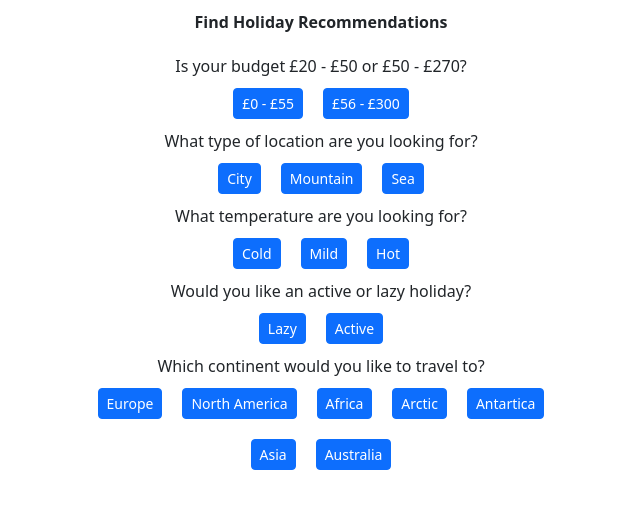
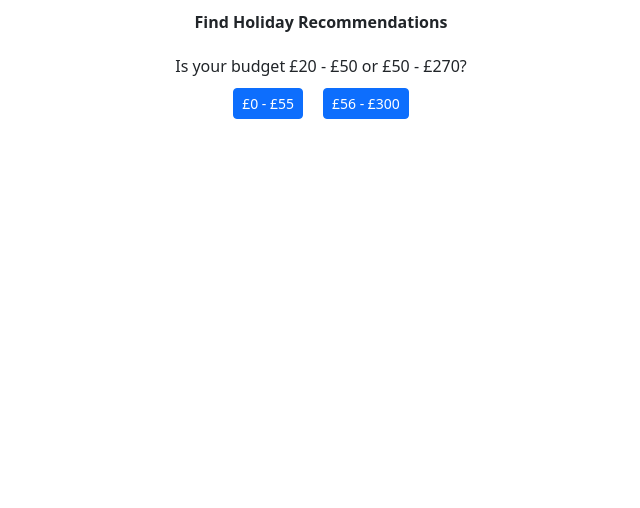
Before and after one commit to RiyadBK/Holiday.Chat.Agent, an Angular app: page / in a window 1280 px wide. Shown: the top 508 px of the page, without its empty margins (319-959 px from the left). Built offline with nearby package versions, Linux system fonts and the light colour scheme.

Commit message:
Show one question at a time

```diff
--- a/src/app/chat/chat.component.html
+++ b/src/app/chat/chat.component.html
@@ -4,71 +4,72 @@
 
         <div class="title">Find Holiday Recommendations</div>
 
-        <div>
+        <div *ngIf="this.questionNumber == 1">
             <div>Is your budget £20 - £50 or £50 - £270?</div>
             <button type="button" class="btn btn-primary btn-sm"
-                (click)="removeSelected([19, 20, 0, 5, 16, 7, 11, 18, 4, 8, 15], 'budget')">£0 - £55</button>
+                (click)="removeSelected([19, 20, 0, 5, 16, 7, 11, 18, 4, 8, 15], 'budget'); incrementQuestion();">£0 -
+                £55</button>
             <button type="button" class="btn btn-primary btn-sm"
-                (click)="removeSelected([9, 13, 12, 3, 6, 2, 17, 1, 10, 14], 'budget')">£56 - £300</button>
+                (click)="removeSelected([9, 13, 12, 3, 6, 2, 17, 1, 10, 14], 'budget'); incrementQuestion();">£56 -
+                £300</button>
         </div>
 
-        <div>
+        <div *ngIf="this.questionNumber == 2">
             <div>What type of location are you looking for?</div>
             <button type="button" class="btn btn-primary btn-sm"
-                (click)="removeSelected([0, 2, 3, 4, 5, 7, 8, 9, 11, 13, 15, 16, 19, 20], 'terrain')">City</button>
+                (click)="removeSelected([0, 2, 3, 4, 5, 7, 8, 9, 11, 13, 15, 16, 19, 20], 'terrain'); incrementQuestion();">City</button>
             <button type="button" class="btn btn-primary btn-sm"
-                (click)="removeSelected([1, 2, 4, 5, 6, 7, 9, 10, 11, 12, 14, 15, 17, 18], 'terrain')">Mountain</button>
+                (click)="removeSelected([1, 2, 4, 5, 6, 7, 9, 10, 11, 12, 13, 15, 17, 18], 'terrain'); incrementQuestion();">Mountain</button>
             <button type="button" class="btn btn-primary btn-sm"
-                (click)="removeSelected([0, 1, 3, 6, 8, 10, 12, 13, 14, 16, 17, 18, 19, 20], 'terrain')">Sea</button>
+                (click)="removeSelected([0, 1, 3, 6, 8, 10, 12, 13, 14, 16, 17, 18, 19, 20], 'terrain'); incrementQuestion();">Sea</button>
         </div>
 
-        <div>
+        <div *ngIf="this.questionNumber == 3">
             <div>What temperature are you looking for?</div>
             <button type="button" class="btn btn-primary btn-sm"
-                (click)="removeSelected([0, 1, 2, 4, 5, 6, 7, 8, 9, 10, 11, 12, 13, 14, 15, 16, 17, 18], 'temp')">Cold</button>
+                (click)="removeSelected([0, 1, 2, 4, 5, 6, 7, 8, 9, 10, 11, 12, 13, 14, 15, 16, 17, 18], 'temp'); incrementQuestion();">Cold</button>
             <button type="button" class="btn btn-primary btn-sm"
-                (click)="removeSelected([3, 4, 8, 15, 19, 20], 'temp')">Mild</button>
+                (click)="removeSelected([3, 4, 8, 15, 19, 20], 'temp'); incrementQuestion();">Mild</button>
             <button type="button" class="btn btn-primary btn-sm"
-                (click)="removeSelected([0, 1, 2, 3, 5, 6, 7, 9, 10, 11, 12, 13, 14, 16, 17, 18, 19, 20], 'temp')">Hot</button>
+                (click)="removeSelected([0, 1, 2, 3, 5, 6, 7, 9, 10, 11, 12, 13, 14, 16, 17, 18, 19, 20], 'temp'); incrementQuestion();">Hot</button>
         </div>
 
-        <div>
+        <div *ngIf="this.questionNumber == 4">
             <div>Would you like an active or lazy holiday?</div>
             <button type="button" class="btn btn-primary btn-sm"
-                (click)="removeSelected([0, 2, 6, 7, 8, 9, 10, 11, 13, 16, 18, 19, 20], 'activelazy')">Lazy</button>
+                (click)="removeSelected([0, 2, 6, 7, 8, 9, 10, 11, 13, 16, 18, 19, 20], 'activelazy'); incrementQuestion();">Lazy</button>
             <button type="button" class="btn btn-primary btn-sm"
-                (click)="removeSelected([1, 3, 4, 5, 12, 14, 15, 17], 'activelazy')">Active</button>
+                (click)="removeSelected([1, 3, 4, 5, 12, 14, 15, 17], 'activelazy'); incrementQuestion();">Active</button>
         </div>
 
-        <div>
+        <div *ngIf="this.questionNumber == 5">
             <div>Which continent would you like to travel to?</div>
             <button type="button" class="btn btn-primary btn-sm"
-                (click)="removeSelected([0, 1, 3, 4, 5, 7, 8, 9, 10, 13, 15, 16, 17, 18, 19, 20], 'continent')">Europe</button>
+                (click)="removeSelected([0, 1, 3, 4, 5, 7, 8, 9, 10, 13, 15, 16, 17, 18, 19, 20], 'continent'); incrementQuestion();">Europe</button>
             <button type="button" class="btn btn-primary btn-sm"
-                (click)="removeSelected([0, 2, 3, 4, 5, 6, 7, 8, 9, 11, 12, 13, 14, 15, 16, 18, 19, 20], 'continent')">North
+                (click)="removeSelected([0, 2, 3, 4, 5, 6, 7, 8, 9, 11, 12, 13, 14, 15, 16, 18, 19, 20], 'continent'); incrementQuestion();">North
                 America</button>
             <button type="button" class="btn btn-primary btn-sm"
-                (click)="removeSelected([0, 1, 2, 4, 6, 8, 9, 10, 11, 12, 13, 14, 15, 16, 17, 18, 19, 20], 'continent')">Africa</button>
+                (click)="removeSelected([0, 1, 2, 4, 6, 8, 9, 10, 11, 12, 13, 14, 15, 16, 17, 18, 19, 20], 'continent'); incrementQuestion();">Africa</button>
             <button type="button" class="btn btn-primary btn-sm"
-                (click)="removeSelected([0, 1, 2, 3, 4, 5, 6, 7, 8, 9, 10, 11, 12, 13, 14, 15, 16, 17, 18, 19], 'continent')">Arctic</button>
+                (click)="removeSelected([0, 1, 2, 3, 4, 5, 6, 7, 8, 9, 10, 11, 12, 13, 14, 15, 16, 17, 18, 19], 'continent'); incrementQuestion();">Arctic</button>
             <button type="button" class="btn btn-primary btn-sm"
-                (click)="removeSelected([0, 1, 2, 3, 4, 5, 6, 7, 8, 9, 10, 11, 12, 13, 14, 15, 16, 17, 18, 20], 'continent')">Antartica</button>
+                (click)="removeSelected([0, 1, 2, 3, 4, 5, 6, 7, 8, 9, 10, 11, 12, 13, 14, 15, 16, 17, 18, 20], 'continent'); incrementQuestion();">Antartica</button>
             <button type="button" class="btn btn-primary btn-sm"
-                (click)="removeSelected([1, 2, 3, 4, 5, 6, 7, 9, 10, 11, 12, 14, 16, 17, 19, 20], 'continent')">Asia</button>
+                (click)="removeSelected([1, 2, 3, 4, 5, 6, 7, 9, 10, 11, 12, 14, 16, 17, 19, 20], 'continent'); incrementQuestion();">Asia</button>
             <button type="button" class="btn btn-primary btn-sm"
-                (click)="removeSelected([0, 1, 2, 3, 5, 6, 7, 8, 10, 11, 12, 13, 14, 15, 17, 18, 19, 20], 'continent')">Australia</button>
+                (click)="removeSelected([0, 1, 2, 3, 5, 6, 7, 8, 10, 11, 12, 13, 14, 15, 17, 18, 19, 20], 'continent'); incrementQuestion();">Australia</button>
         </div>
 
     </div>
 
-    <div *ngIf="this.newList.length <= 3">
+    <div *ngIf="this.questionNumber == 6 || this.newList.length <= 3">
         <div class="title">Your Holiday Recommendations</div>
         <li *ngFor="let holidayRecommendation of newList">
             <span>{{holidayRecommendation.name}}</span>
         </li>
-
-        <button type="button" class="btn btn-primary btn-sm" (click)="reloadPage()">Try again?</button>
-
+        <div *ngIf="this.newList.length == 0">No holiday recommendations found, please try again</div>
+        <button type="button" class="btn btn-primary btn-sm" (click)="reloadPage()">Try again</button>
     </div>
 
 </div>
--- a/src/app/chat/chat.component.ts
+++ b/src/app/chat/chat.component.ts
@@ -32,14 +32,14 @@ export class ChatComponent implements OnInit {
   ];
 
   newList = this.holidayRecommendations;
-  questionNumber = 0;
-  firstQuestion: boolean = false;
 
   budgetList: number[] = [];
   terrainList: number[] = [];
   tempList: number[] = [];
   activelazyList: number[] = [];
   continentList: number[] = [];
+
+  questionNumber = 1;
 
   constructor() { }
 
@@ -69,11 +69,16 @@ export class ChatComponent implements OnInit {
       return !otherList.includes(holidayRecommendation.id);
     })
 
-    console.log(this.newList.length)
+    console.log(this.newList)
+  }
+
+  incrementQuestion() {
+    this.questionNumber = this.questionNumber + 1;
   }
 
   reloadPage() {
     window.location.reload();
   }
 
+
 }
```
